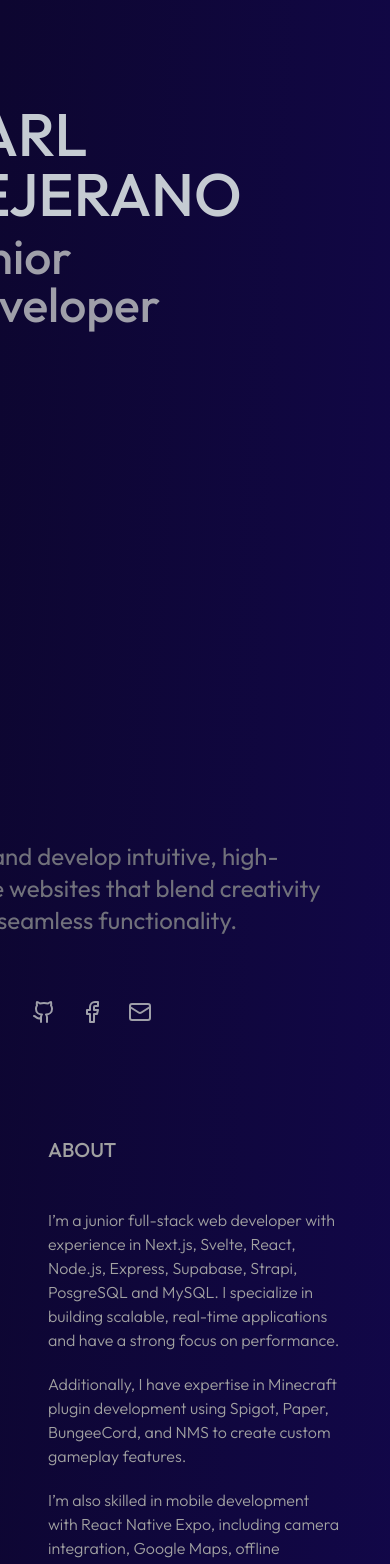
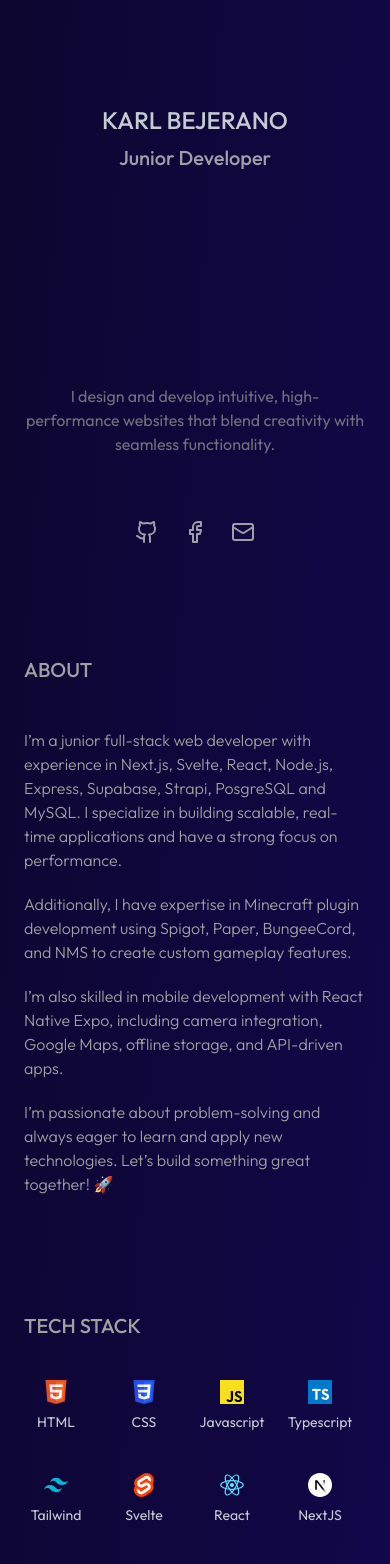
Before and after one commit to McDoJr/portfolio, a SvelteKit app: page / in a window 390 px wide. Shown: the top 1564 px of the page. Built offline with nearby package versions, Linux system fonts and the light colour scheme.

Commit message:
Layout adjustment

```diff
--- a/src/app.html
+++ b/src/app.html
@@ -5,6 +5,7 @@
 	<meta charset="utf-8" />
 	<link rel="icon" href="%sveltekit.assets%/karl.jpeg" />
 	<meta name="viewport" content="width=device-width, initial-scale=1" />
+
 	%sveltekit.head%
 </head>
 
--- a/src/components/ExperienceCard.svelte
+++ b/src/components/ExperienceCard.svelte
@@ -11,7 +11,7 @@
     class="py-1 flex flex-col gap-1 cursor-default hover:scale-105 hover:translate-x-4 transition-all"
 >
     <span class="text-sm font-[450] text-neutral-500 mb-1">{date}</span>
-    <h5 class="text-md text-neutral-300 font-[450]">{title}</h5>
+    <h5 class="text-[17px] text-neutral-300 font-[450]">{title}</h5>
     {#each descriptions as description}
         <div class="mt-2 text-[16px]">{description}</div>
     {/each}
--- a/src/components/ProjectCard.svelte
+++ b/src/components/ProjectCard.svelte
@@ -12,13 +12,13 @@
 </script>
 
 <div
-    class="w-full py-6 rounded flex gap-6 hover:px-6 hover:bg-white/5 transition-all hover:shadow-md cursor-pointer"
+    class="w-full py-6 rounded flex flex-col sm:flex-row gap-6 hover:px-6 hover:bg-white/5 transition-all hover:shadow-md cursor-pointer"
 >
     <div class="w-[160px] h-[100px] rounded border-2 border-neutral-600">
         <img class="w-full h-full" src={thumbnail} alt="thumbnail.jpeg" />
     </div>
     <div class="flex-1 flex flex-col gap-3">
-        <span class="text-md text-neutral-300 font-[450]">{title}</span>
+        <span class="text-[17px] text-neutral-300 font-[450]">{title}</span>
         <p class="text-[16px]">{description}</p>
         <div class="flex flex-wrap gap-3 items-center">
             {#each techs as tech}
--- a/src/routes/+page.svelte
+++ b/src/routes/+page.svelte
@@ -10,7 +10,7 @@
 </script>
 
 <Title />
-<Section classname="px-12 lg:px-0 gap-6">
+<Section classname="px-6 sm:px-12 lg:px-0 gap-6">
     <Container classname="flex-col lg:flex-row gap-4">
         <Sidebar />
         <Scroll />
--- a/src/routes/Avatar.svelte
+++ b/src/routes/Avatar.svelte
@@ -10,6 +10,7 @@
         function handleResize() {
             const width = window.innerWidth;
             size = width < 1024 ? 500 : defaultSize;
+            size = width <= 480 ? 200 : size;
         }
 
         handleResize();
--- a/src/routes/Sidebar.svelte
+++ b/src/routes/Sidebar.svelte
@@ -12,10 +12,14 @@
             class="flex-1 flex flex-col items-center lg:items-start lg:flex-row mb-4"
         >
             <div
-                class="flex-1 h-full px-24 pt-6 lg:px-0 flex flex-col items-center lg:items-start gap-2"
+                class="flex-1 h-full px-2 sm:px-24 pt-6 lg:px-0 flex flex-col items-center lg:items-start gap-2"
             >
-                <h1 class="text-6xl lg:text-4xl font-[500]">KARL BEJERANO</h1>
-                <h2 class="text-5xl lg:text-2xl text-zinc-400 font-[500]">
+                <h1 class="text-2xl sm:text-6xl lg:text-4xl font-[500]">
+                    KARL BEJERANO
+                </h1>
+                <h2
+                    class="text-xl sm:text-5xl lg:text-2xl text-zinc-400 font-[500]"
+                >
                     Junior Developer
                 </h2>
                 <p class="hidden lg:inline text-zinc-500 mt-3">
@@ -26,7 +30,9 @@
                 <Socials classname="hidden lg:flex" />
             </div>
             <Avatar classname="lg:flex-1" size={250} />
-            <p class="lg:hidden text-2xl text-center text-zinc-500 mt-3">
+            <p
+                class="lg:hidden text-[16px] sm:text-2xl text-center text-zinc-500 mt-3"
+            >
                 I design and develop intuitive, high-performance websites that
                 blend creativity with seamless functionality.
             </p>
--- a/src/routes/Tech.svelte
+++ b/src/routes/Tech.svelte
@@ -6,7 +6,7 @@
 
 <div
     class={twMerge(
-        "py-2 w-20 rounded flex flex-col items-center gap-2 group cursor-default hover:bg-white/5",
+        "py-2 w-16 sm:w-20 rounded flex flex-col items-center gap-2 group cursor-default hover:bg-white/5",
         classname,
     )}
     {...props}
@@ -15,9 +15,11 @@
         src={`/svg/${path}`}
         alt={path}
         class={twMerge(
-            "w-9 h-9 transition-all group-hover:-translate-y-1",
+            "w-6 h-6 sm:w-9 sm:h-9 transition-all group-hover:-translate-y-1",
             imageclass,
         )}
     />
-    <span class="text-[16px] text-neutral-content font-[400]">{name}</span>
+    <span class="text-[14px] sm:text-[16px] text-neutral-content font-[400]"
+        >{name}</span
+    >
 </div>
```
